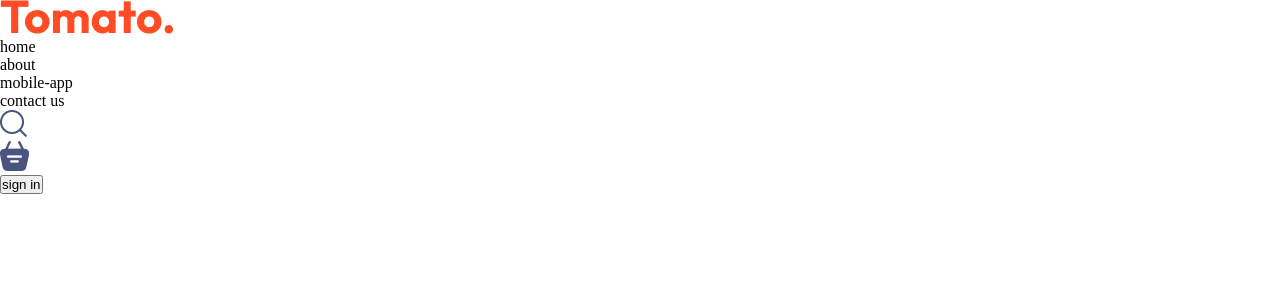
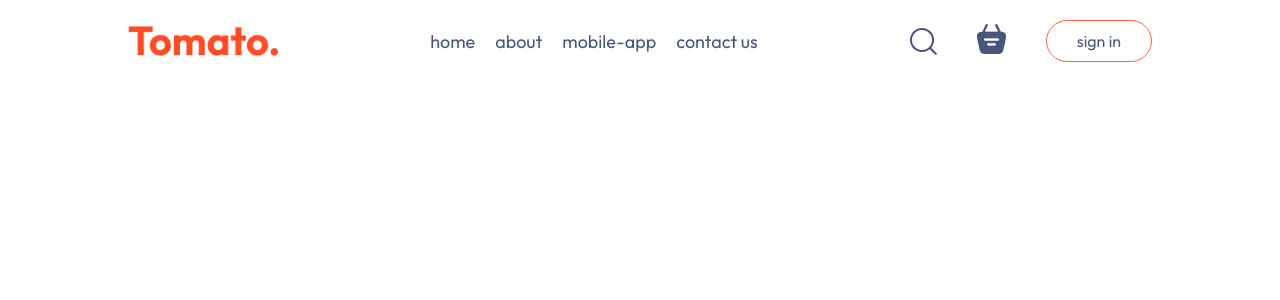
Before and after one commit to oshadhaw63/food-delivery-website, a React (Vite) app in the folder frontend/: page / in a window 1280 px wide. Shown: the top 300 px of the page. Built offline with nearby package versions, Linux system fonts and the light colour scheme.

Commit message:
add basic styling to the navigation bar

```diff
--- a/frontend/src/components/Navbar/Navbar.css
+++ b/frontend/src/components/Navbar/Navbar.css
@@ -0,0 +1,42 @@
+.navbar{
+    padding: 20px 0;
+    display: flex;
+    justify-content: space-between;
+    align-items: center;
+}
+
+.navbar .logo{
+    width:150px;
+
+}
+
+.navbar-menu{
+    display: flex;
+    list-style: none;
+    gap: 20px;
+    color: #49557e;
+    font-size: 18px;
+}
+
+.navbar-right{
+    display: flex;
+    align-items: center;
+    gap: 40px;
+}
+
+.navbar button{
+    background: transparent;
+    font-size: 16px;
+    color: #49557e;
+    border: 1px solid tomato;
+    padding: 10px 30px;
+    border-radius: 50px;
+    cursor: pointer;
+    transition: 0.3s ease;
+}
+
+.navbar button:hover{
+    background-color: #49557e;
+    color: white;
+    transition: all 0.3s ease;
+}
--- a/frontend/src/components/Navbar/Navbar.jsx
+++ b/frontend/src/components/Navbar/Navbar.jsx
@@ -13,12 +13,12 @@
       </ul>
       <div className="navbar-right">
         <img src={assets.search_icon} alt=''/>
-      </div>
         <div className='navbar-search-icon'>
             <img src={assets.basket_icon} alt=""/>
             <div className="dot"></div>
         </div>
         <button>sign in</button>
+      </div>
     </div>
   )
 }
--- a/frontend/src/index.css
+++ b/frontend/src/index.css
@@ -1,7 +1,9 @@
+@import url('https://fonts.googleapis.com/css2?family=Outfit:wght@100..900&display=swap');
 *{
   padding: 0;
   margin: 0;
   box-sizing: border-box;
+  font-family: Outfit;
 }
 
 body{
@@ -12,3 +14,8 @@
   text-decoration: none;
   color: inherit;
 }
+
+.app{
+  width:80%;
+  margin:auto;
+}
```
